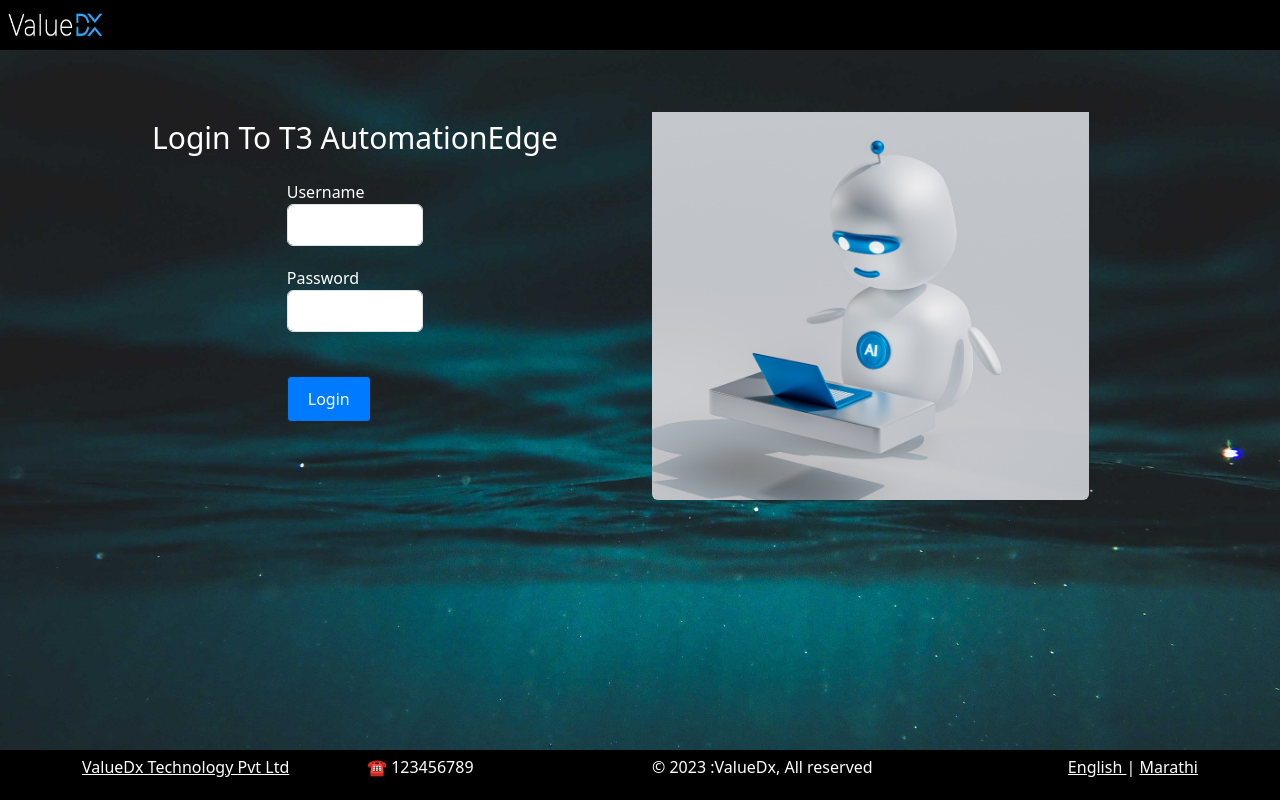
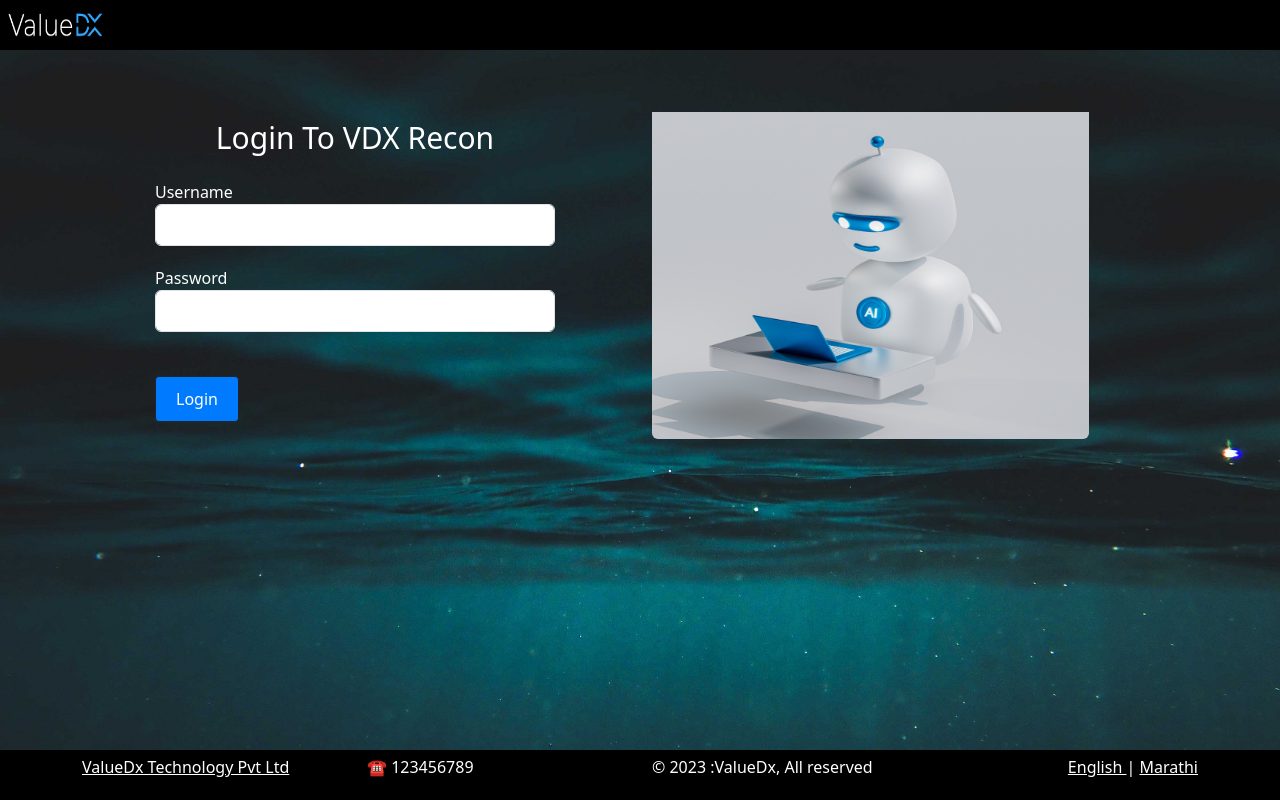
Before and after one commit to vdvaibhavp/project_ui, a React (Create React App) app: page / in a window 1280 px wide. Built offline with nearby package versions, Linux system fonts and the light colour scheme.

Commit message:
login page correction

```diff
--- a/src/Components/Login/LoginPage.js
+++ b/src/Components/Login/LoginPage.js
@@ -74,13 +74,13 @@ function LoginPage({ onLogin, isAuthenticated }) {
         </form>
       </div> */}
 
-      <div className='bg-image rounded mx-auto d-block'>
+      {/* <div className='bg-image rounded mx-auto d-block'>
         <Navbar showLogoutButton={isAuthenticated} />
         <div class="container pt-4">
           <div class="row rounded mt-5 ">
             <div class="col-6 col-md-6  border-white">
+              <form onSubmit={handleSubmit}>
               <h1 class="mb-4 pt-5 text-white">Login To T3 AutomationEdge</h1>
-              <form onSubmit={handleSubmit}>
                 <div className="form-group">
                   <label className='text-white' htmlFor="username" >Username</label>
                   <input
@@ -113,7 +113,51 @@ function LoginPage({ onLogin, isAuthenticated }) {
           </div>
         </div>
         <Footer/>
+      </div>       */}
+       <div className='login-container bg-image rounded mx-auto d-block'>
+
+      <Navbar showLogoutButton={false} />
+
+      <div className="container pt-4">
+        <div className="row rounded mt-5">
+          <div className="col-12 col-md-6 border-white">
+            <form style={{ width: '400px' }} onSubmit={handleSubmit}>
+              <h1 className="mb-4 pt-5 text-white align-center">Login To VDX Recon</h1>
+              <div className="form-group">
+                <label className='text-white' htmlFor="username">Username</label>
+                <input
+                  type="text"
+                  id="username"
+                  className="form-control"
+                  value={username}
+                  onChange={(e) => setUsername(e.target.value)}
+                />
+              </div>
+              <div className="form-group">
+                <label className='text-white' htmlFor="password">Password</label>
+                <input
+                  type="password"
+                  id="password"
+                  className="form-control"
+                  value={password}
+                  onChange={(e) => setPassword(e.target.value)}
+                />
+              </div>
+              <br />
+              <div className="mb-5">
+                <button type="submit" className="btn btn-primary border border-dark">Login</button>
+              </div>
+            </form>
+          </div>
+          <div className="col-md-6 d-flex">
+            <img className="img-fluid rounded mt-4 pt-3" src={logins} style={{ width: '80%', height: '80%' }} alt="Login" />
+          </div>
+        </div>
       </div>
+
+      {/* Footer Component */}
+      <Footer />
+    </div>
     </>
   );
 }
```
